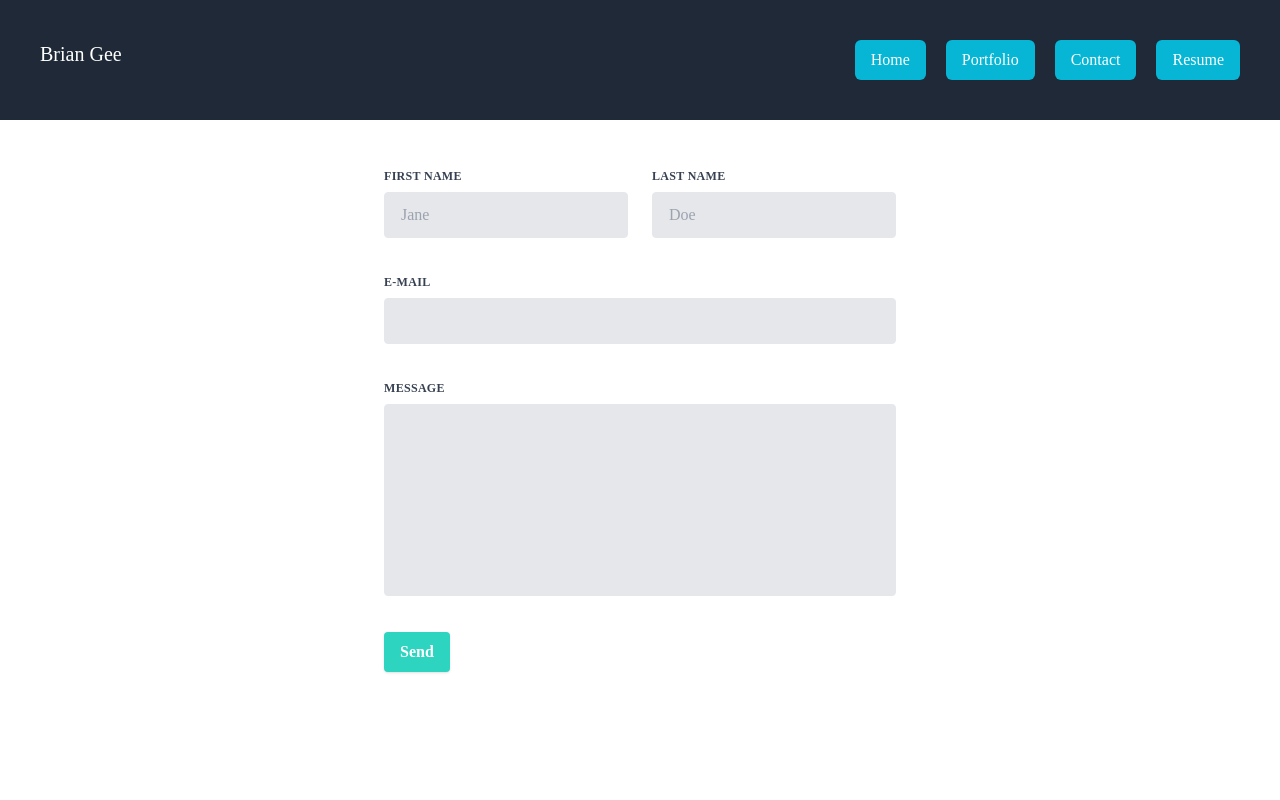
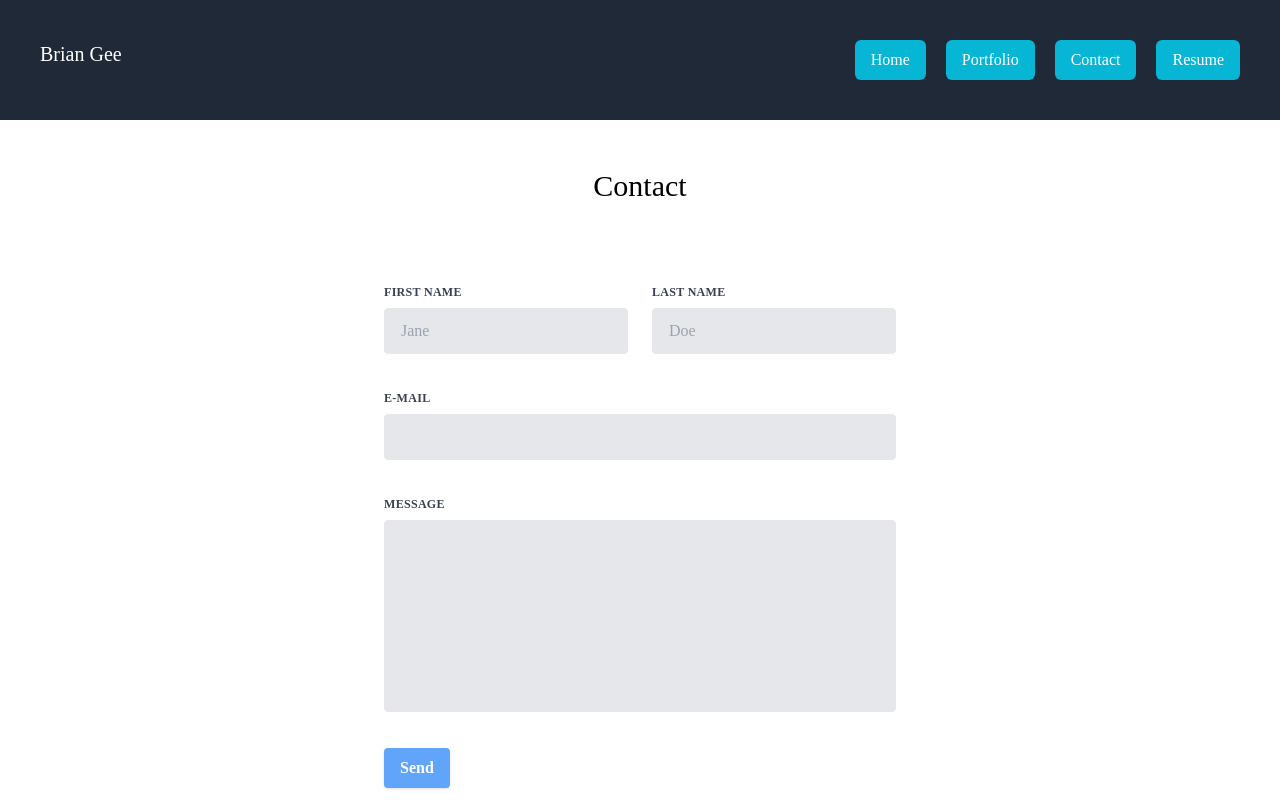
Before and after one commit to brian-gee/react-portfolio, a Next.js app: page /contact in a window 1280 px wide. Shown: the top 800 px of the page. Built offline with nearby package versions, Linux system fonts and the light colour scheme; a web font is replaced by a local one.

Commit message:
added title to contact page

```diff
--- a/pages/contact.js
+++ b/pages/contact.js
@@ -2,6 +2,13 @@ export default function Contact() {
   return (
     <div>
       <main className="bg-white px-10">
+
+        {/* Contact Title */}
+        <div className="flex justify-center pb-20">
+          <h1 className="text-3xl">Contact</h1>
+        </div>
+
+        {/* Contact Form */}
         <section className=" min-h-screen justify-center flex">
           <form class="w-full max-w-lg">
             <div class="flex flex-wrap -mx-3 mb-6">
@@ -36,7 +43,7 @@ export default function Contact() {
             </div>
             <div class="md:flex md:items-center">
               <div class="md:w-1/3">
-                <button class="shadow bg-teal-400 hover:bg-teal-400 focus:shadow-outline focus:outline-none text-white font-bold py-2 px-4 rounded" type="button">
+                <button class="shadow bg-blue-400 hover:bg-teal-400 focus:shadow-outline focus:outline-none text-white font-bold py-2 px-4 rounded" type="button">
                   Send
                 </button>
               </div>
```
